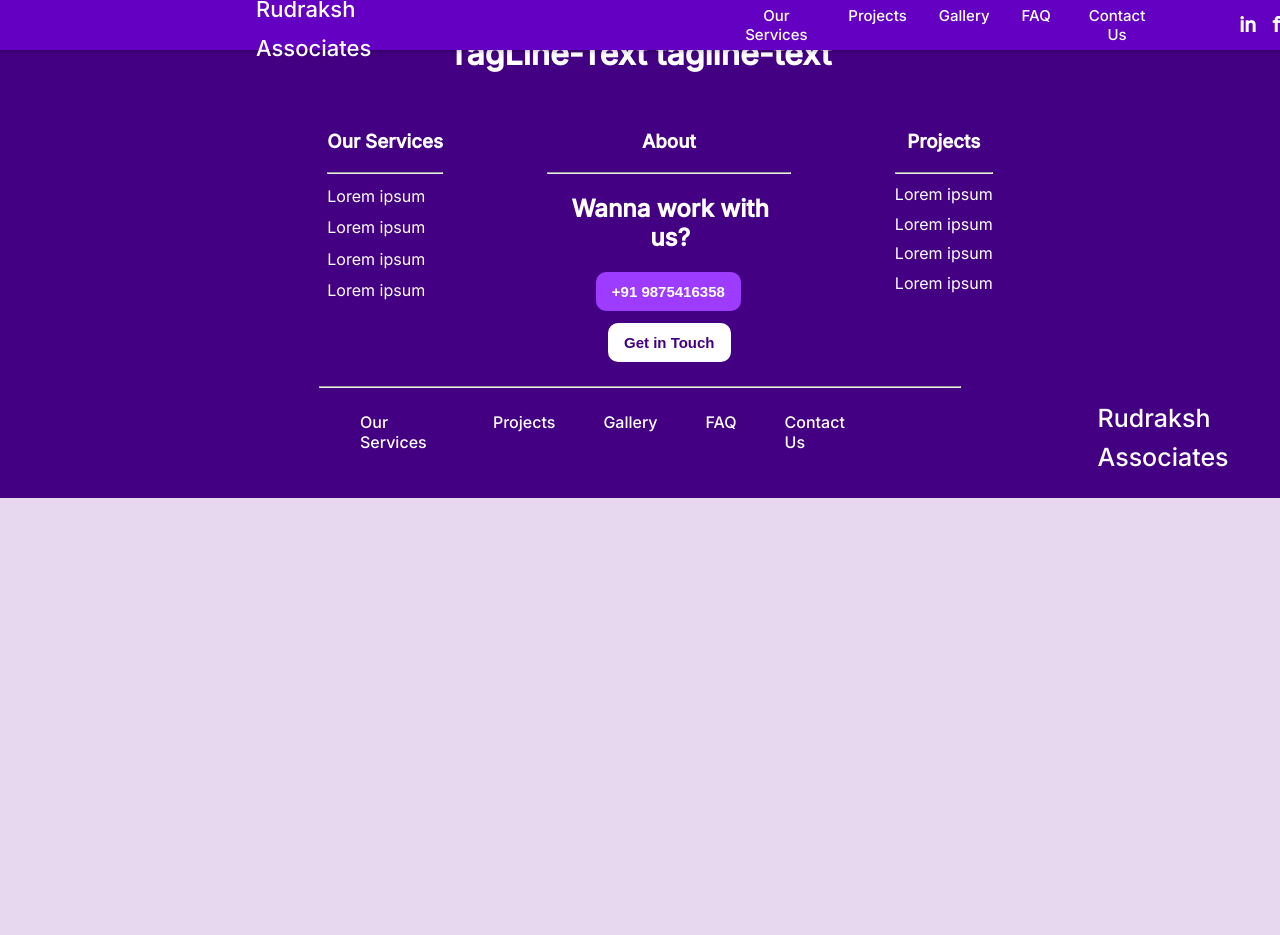
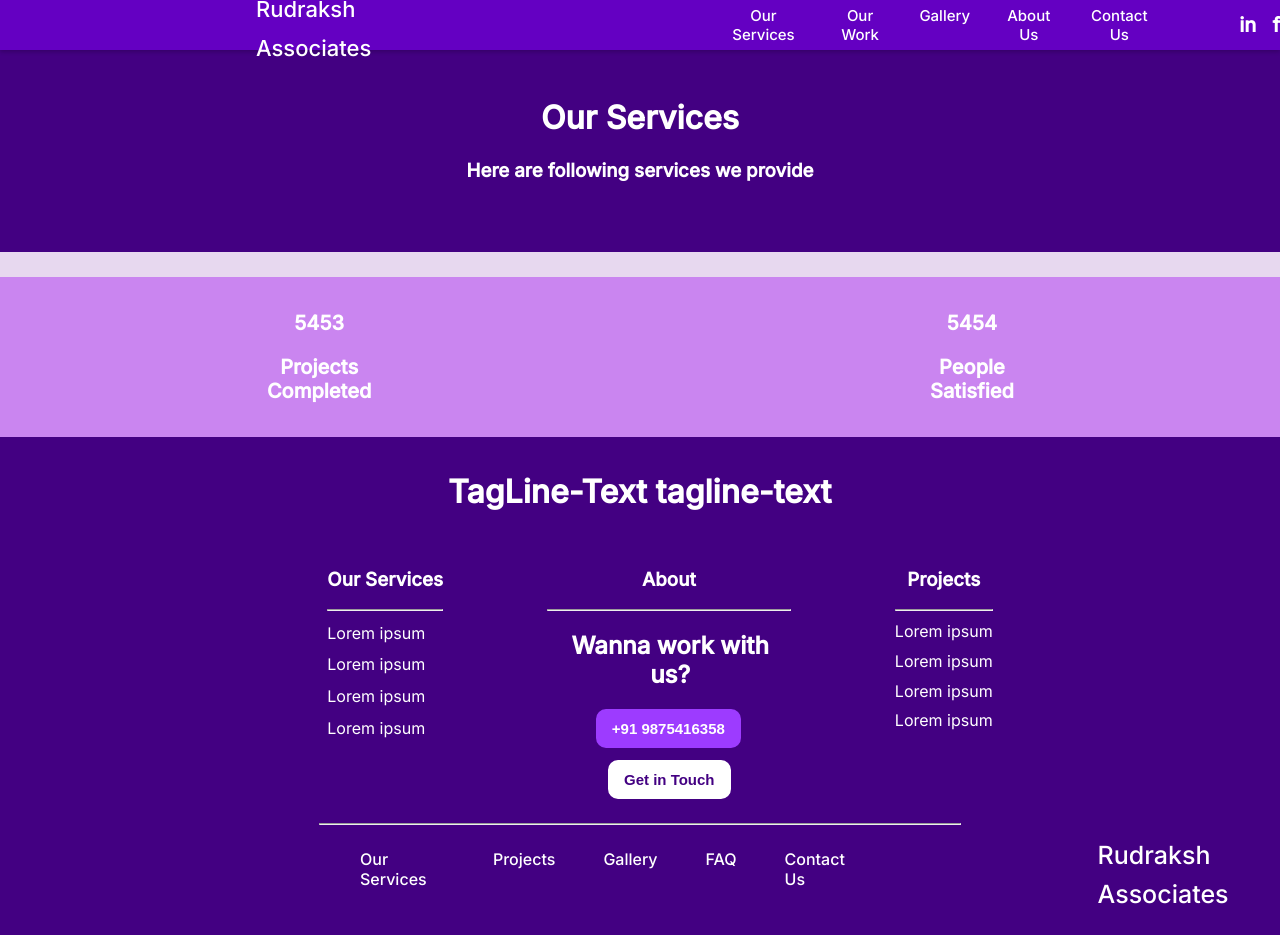
Before and after one commit to rudrakshassociates/rudrakshassociates.github.io, a React (Create React App) app: page /services in a window 1280 px wide. Before the commit the page ends 800 px from the top, so only its background shows below. Built offline with nearby package versions, Linux system fonts and the light colour scheme.

Commit message:
Added Content and Structure to Service and Project files

```diff
--- a/src/Pages/Components/Navbar.js
+++ b/src/Pages/Components/Navbar.js
@@ -9,9 +9,9 @@ export default function Navbar(){
                 <div className="Navbar-list">
                     <ul className="links">
                         <li><Link to="/services" className="navbar-link">Our Services</Link></li>
-                        <li><Link to="/projects" className="navbar-link">Projects</Link></li>
+                        <li><Link to="/projects" className="navbar-link">Our Work</Link></li>
                         <li><Link to="/gallery" className="navbar-link">Gallery</Link></li>
-                        <li><Link to="/faq" className="navbar-link">FAQ</Link></li>
+                        <li><Link to="/faq" className="navbar-link">About Us</Link></li>
                         <li><Link to="/contactus" className="navbar-link">Contact Us</Link></li>
                     </ul>
                     <ul className="socials">
--- a/src/Pages/Components/styles/faq.css
+++ b/src/Pages/Components/styles/faq.css
@@ -28,7 +28,7 @@
     margin: 5% 25%;
 }
 .FAQ-Header{
-    background-color:#CA85F0;
+    background-color:#430082;
 }
 .Header-title{
     position: absolute;
--- /dev/null
+++ b/src/Pages/Components/styles/ourwork.css
@@ -0,0 +1,21 @@
+.Work-Header{
+    background-color: #430082;
+    margin: 2% 0%;
+    padding: 2% 1%;
+    color: white;
+}
+.Work-Head-Content>h1{
+
+    font-size: 90px;
+    width: 10%;
+}
+.Work-Head-Content{
+    margin: 0% 8%;
+}
+.Work-Head-Content>h3{
+    position: absolute;
+    left:80%;
+    top:30%;
+    font-size: 25px;
+    font-weight: 400;
+}
--- /dev/null
+++ b/src/Pages/Components/styles/services.css
@@ -0,0 +1,23 @@
+.service-Header{
+    background-color: #430082;
+    margin: 2% 0%;
+    padding: 4%;
+    color: white;
+}
+.Header-Content{
+    text-align: center;
+}
+.customer-feedback{
+
+    color: white;
+    font-size: 20px;
+    font-weight: bold;
+    text-align: center;
+    margin: 1% 20%;
+    display: flex;
+    gap: 70%;
+}
+.Customer-Head{
+    padding: 0.1% 0%;
+    background-color: #CA85F0;
+}
--- a/src/Pages/OurServices.js
+++ b/src/Pages/OurServices.js
@@ -1,10 +1,35 @@
 import React from "react"
 import Footer from "./Components/Footer"
 import Navbar from "./Components/Navbar"
+import "./Components/styles/services.css"
 export default function Ourservices(){
     return(
         <div>
             <Navbar/>
+            <div className="service-Header">
+                <div className="Header-Content">
+                    <h1>Our Services</h1>
+                    <h3>Here are following services we provide</h3>
+                </div>
+            </div>
+            <div className="services-Content">
+                    <div>
+
+                    </div>
+            </div>
+            <div className="Customer-Head">
+                <div className="customer-feedback">
+                    <div>
+                        <p>5453</p>
+                        <p>Projects Completed</p>
+                    </div>
+                    <div>
+                        <p>5454</p>
+                        <p>People Satisfied</p>
+                    </div>
+                </div>
+            </div>
+
             <Footer/>
         </div>
     )
--- a/src/Pages/Projects.js
+++ b/src/Pages/Projects.js
@@ -1,10 +1,29 @@
 import React from "react"
 import Footer from "./Components/Footer"
 import Navbar from "./Components/Navbar"
+import "./Components/styles/ourwork.css"
 export default function Projects(){
     return(
         <div>
             <Navbar/>
+            <div className="Work-Header">
+                <div className="Work-Head-Content">
+                    <h1>Our Work</h1>
+                    <h3>Case Studies</h3>
+                    <hr></hr>
+                </div>
+            </div>
+            <div className="Case Studies">
+                    <div>
+                        {/* Cards */}
+                    </div>
+            </div>
+            <div className="Lets-Connect">
+                <h3>LET'S CONNECT</h3>
+                <p>We encourage you to connect with us. For employment opportunities and inquiries, please visit our Careers page.<br/>
+                    For media and public relations inquiries, please email info@ohpd.net.<br/>
+                    For suppliers & product representatives, please email library@ohpd.net.</p>
+            </div>
             <Footer/>
         </div>
     )
```
